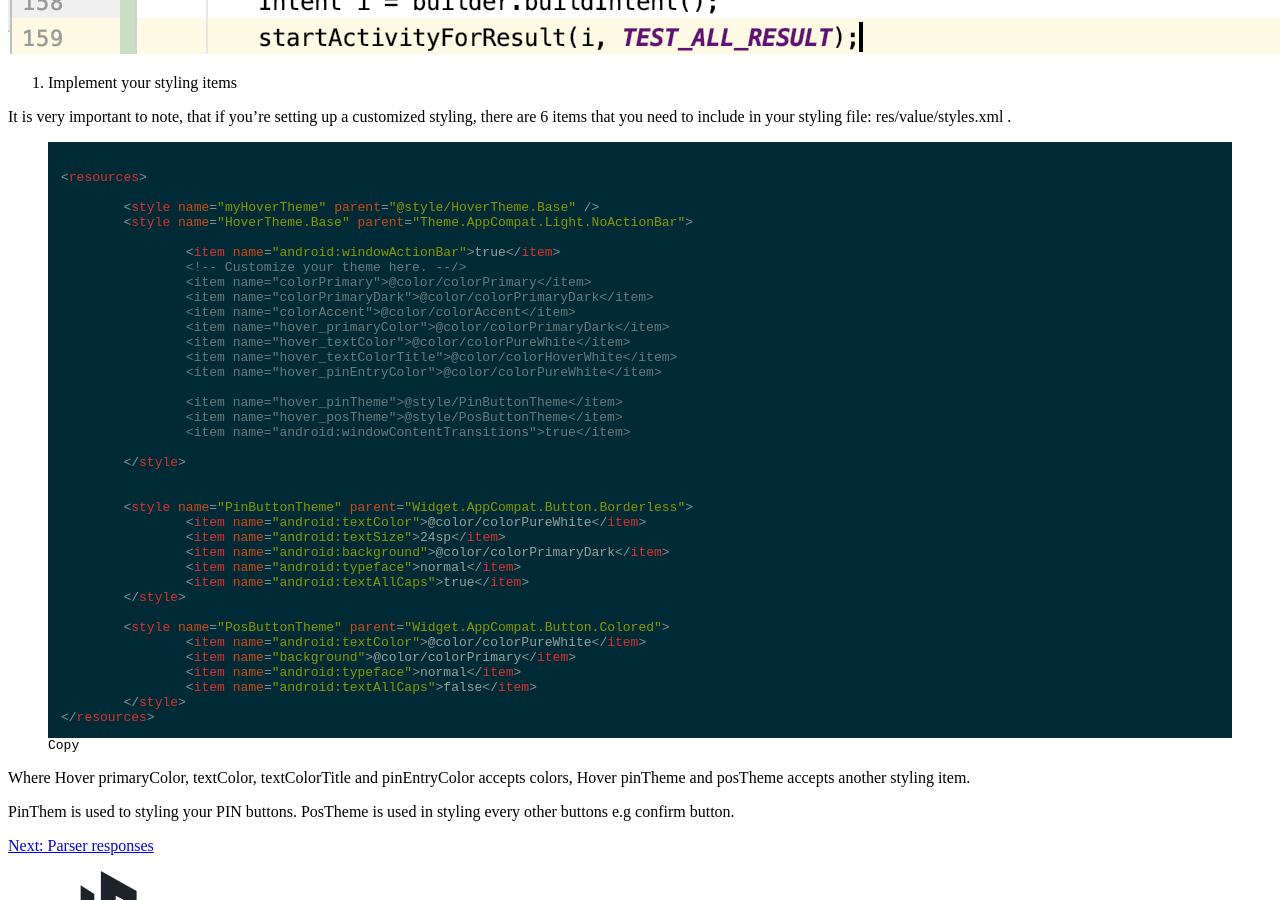
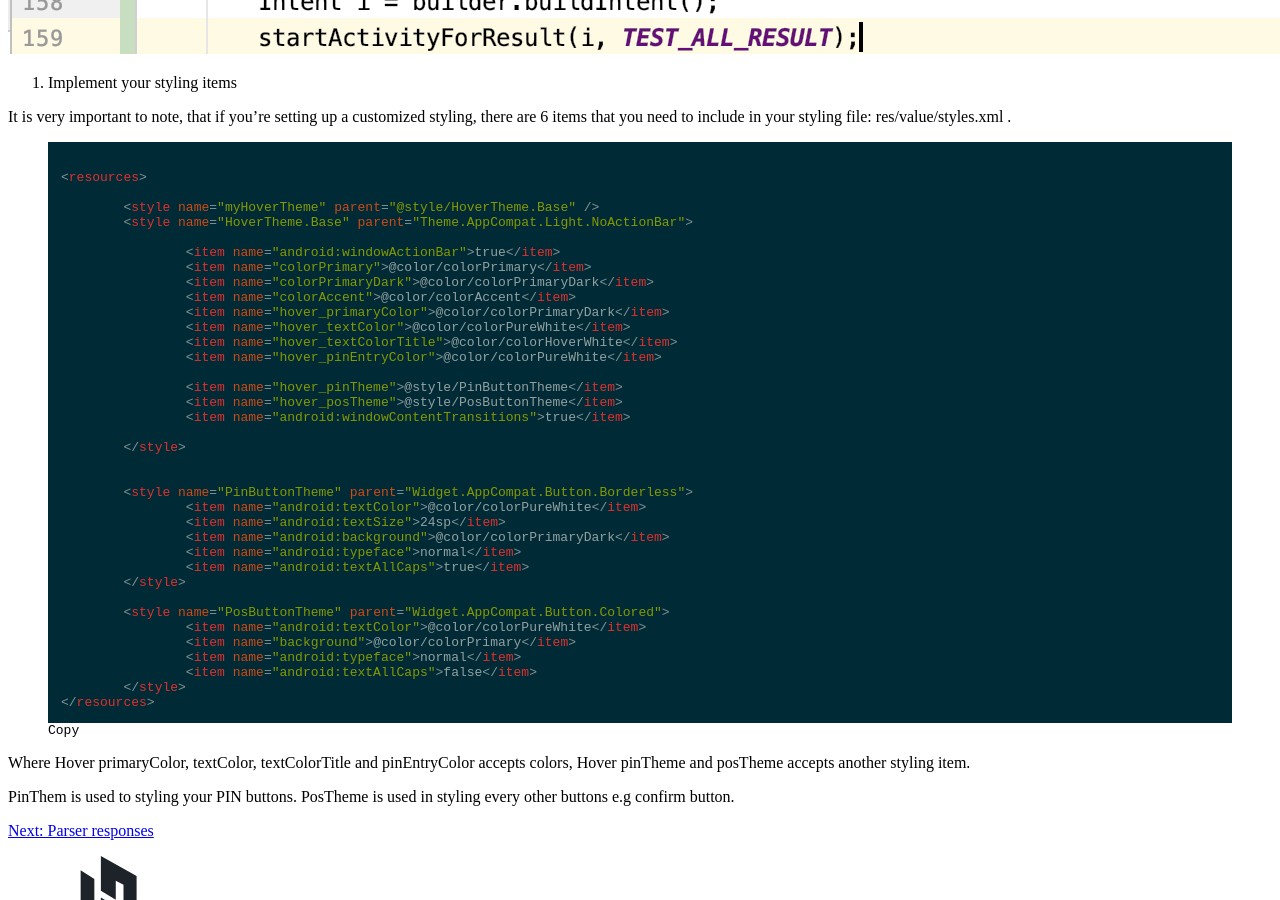
Before and after one commit to UseHover/hover-docs, a Jekyll site: the page built from styling.md, in a window 1280 px wide and 900 px high, scrolled down 2085 px. Built offline with Jekyll 4.4.1, drawn with Linux system fonts in a browser that asks for light colours; nearby versions of some CDN libraries; a style sheet for code colours, icons or effects is not loaded.

Commit message:
styling docs html improvement

```diff
--- a/_includes/styling_snippet_1.html
+++ b/_includes/styling_snippet_1.html
@@ -6,7 +6,6 @@
 	&lt;style name="HoverTheme.Base" parent="Theme.AppCompat.Light.NoActionBar"&gt;
 
 		&lt;item name="android:windowActionBar"&gt;true&lt;/item&gt;
-		&lt;!-- Customize your theme here. --/&gt;
 		&lt;item name="colorPrimary"&gt;@color/colorPrimary&lt;/item&gt;
 		&lt;item name="colorPrimaryDark"&gt;@color/colorPrimaryDark&lt;/item&gt;
 		&lt;item name="colorAccent"&gt;@color/colorAccent&lt;/item&gt;
```
